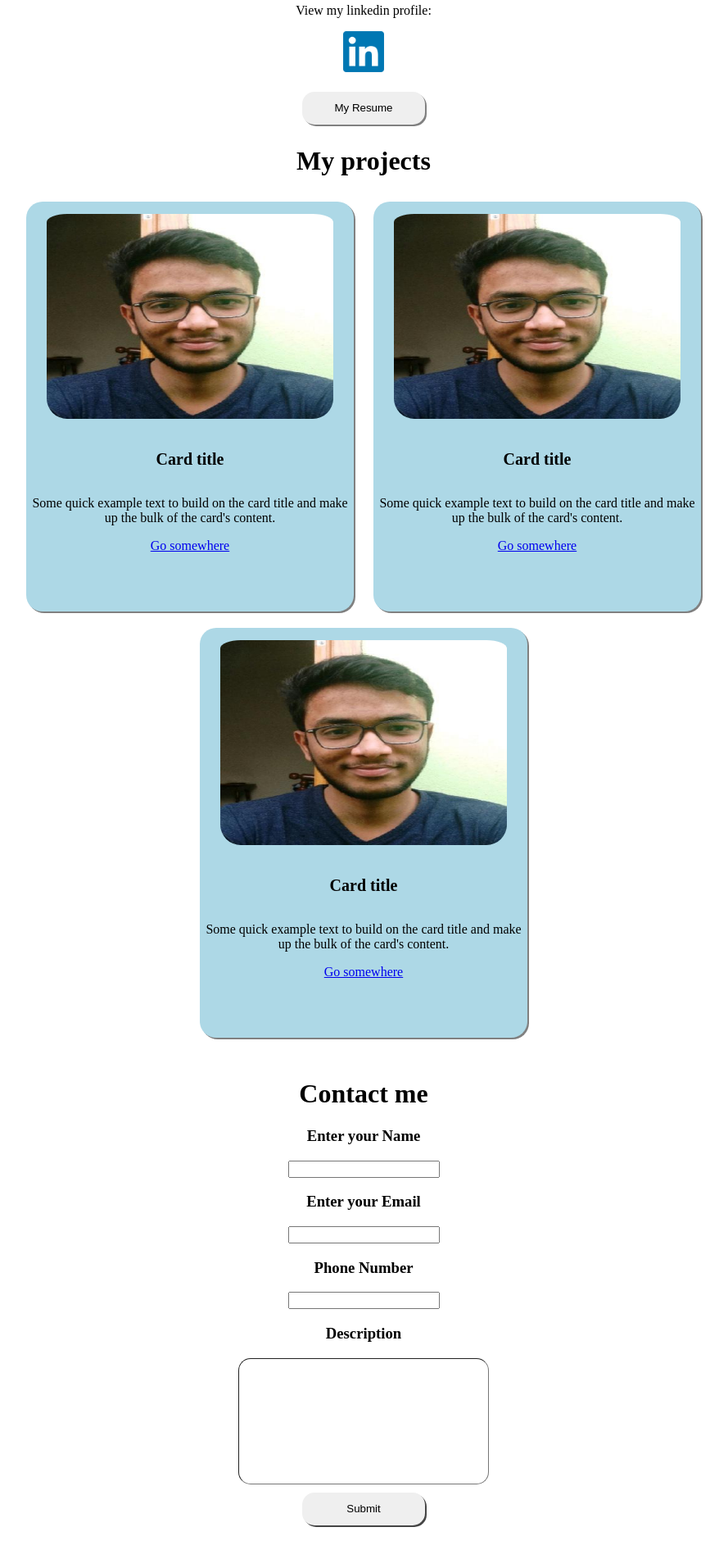
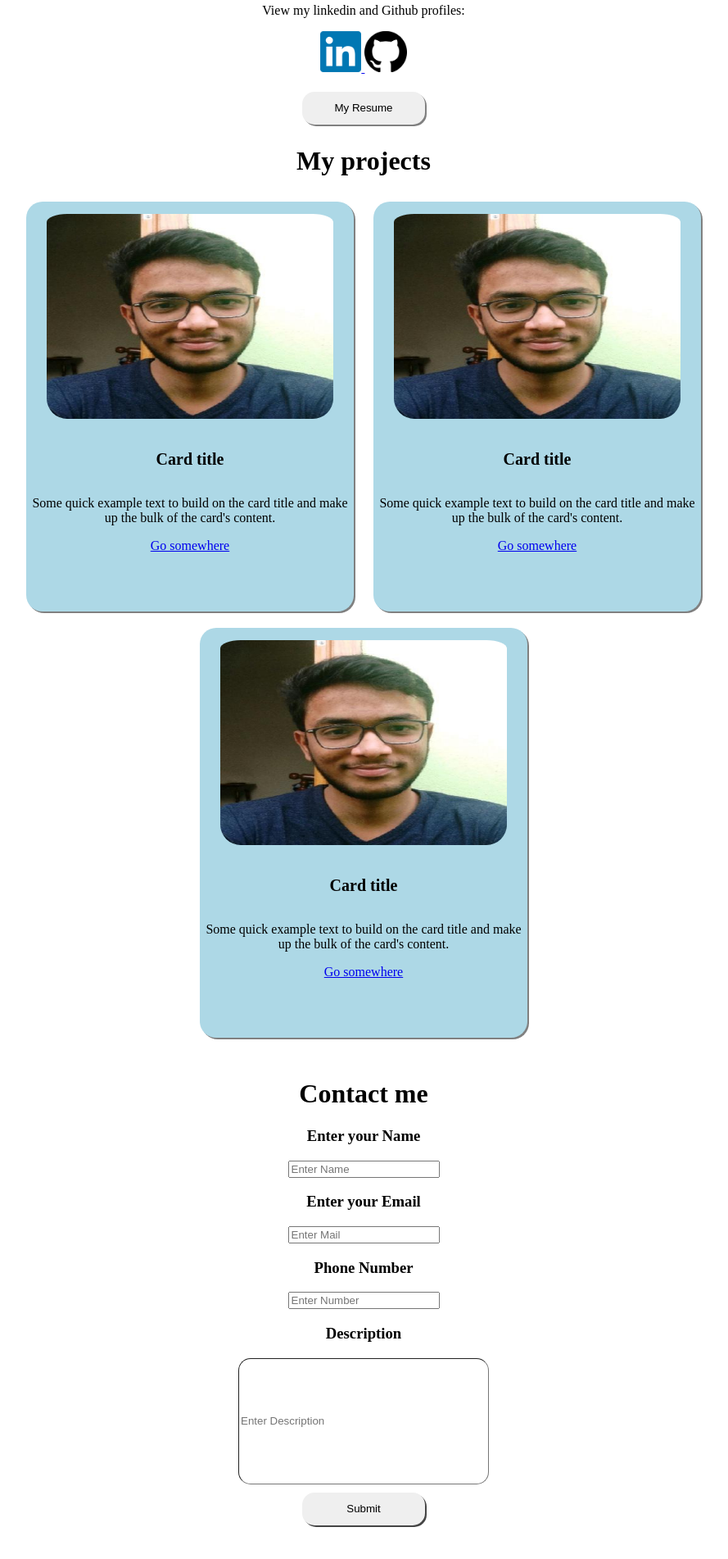
Before and after one commit to rushireddylambu/my-new-website-with-new-features, a plain HTML site: page index.html in a window 1280 px wide. Shown: the part 784-2686 px from the top of the page at 82% size, without its empty margins (196-1085 px from the left). Drawn offline with Linux system fonts and the light colour scheme.

Commit message:
Adding project to Github repository

```diff
--- a/index.html
+++ b/index.html
@@ -1,6 +1,7 @@
 <!DOCTYPE html>
 <html lang="en">
   <head>
+    <meta name="viewport" content="width=device-width, initial-scale=1.0">
     <link rel="stylesheet" href="style.css" />
     <meta charset="UTF-8" />
     <meta name="viewport" content="width=device-width, initial-scale=1.0" />
@@ -112,7 +113,7 @@
         />
       </center>
       <center style="margin: 15px">
-        <p>View my linkedin profile:</p>
+        <p>View my linkedin and Github profiles:</p>
         <a href="https://www.linkedin.com/in/rushi-reddy-lambu/">
           <img
             style="height: 50px;"
@@ -120,7 +121,15 @@
             alt="linkedin image"
           />
         </a>
+        <a href="https://github.com/rushireddylambu">
+          <img
+            style="height: 50px;"
+            src="github.1024x999.png"
+            alt="github image"
+          />
+        </a>
       </center>
+
 
       <center>
         <button
@@ -187,19 +196,21 @@
         </div>
       </center>
       <center>
+        <form action="https://formspree.io/f/xrbzbwnk" method="POST">
         <div class="contact-card" style="margin:40px" >
         <h1 style="text-align: center" id="contact">Contact me</h1>
         <h3>Enter your Name</h3>
-        <input type="text" id="entername">
+        <input type="text" name="entername" id="entername" placeholder="Enter Name" autocomplete="off" required>
     </input>
     <h3>Enter your Email</h3>
-    <input type="email" id="enteremail">
+    <input type="email" name="enteremail" id="enteremail" placeholder="Enter Mail" autocomplete="off"required>
 </input>
 <h3>Phone Number</h3>
-    <input type="tel" id="enternumner">
+    <input type="tel" name="enternumber" id="enternumber" placeholder="Enter Number" autocomplete="off" required>
 </input>
 <h3>Description</h3>
-    <input type="text" style="width:300px;height:150px; border-width:1px;border-radius: 15px;" id="enterdescription">
+    <input type="text" style="width:300px;height:150px; border-width:1px;border-radius: 15px;" name="enterdescription" id="enterdescription"
+    placeholder="Enter Description" autocomplete="off" required>
 </input>
 <div class="submitbutton" >
 <button style="
@@ -213,7 +224,7 @@ box-shadow: 2px 2px #454545;
 ">Submit</button>
 </div>
 </div>
-
+ </form>
 </center>
 
     </div>
```
Also changed, not shown: github.1024x999.png (added).
